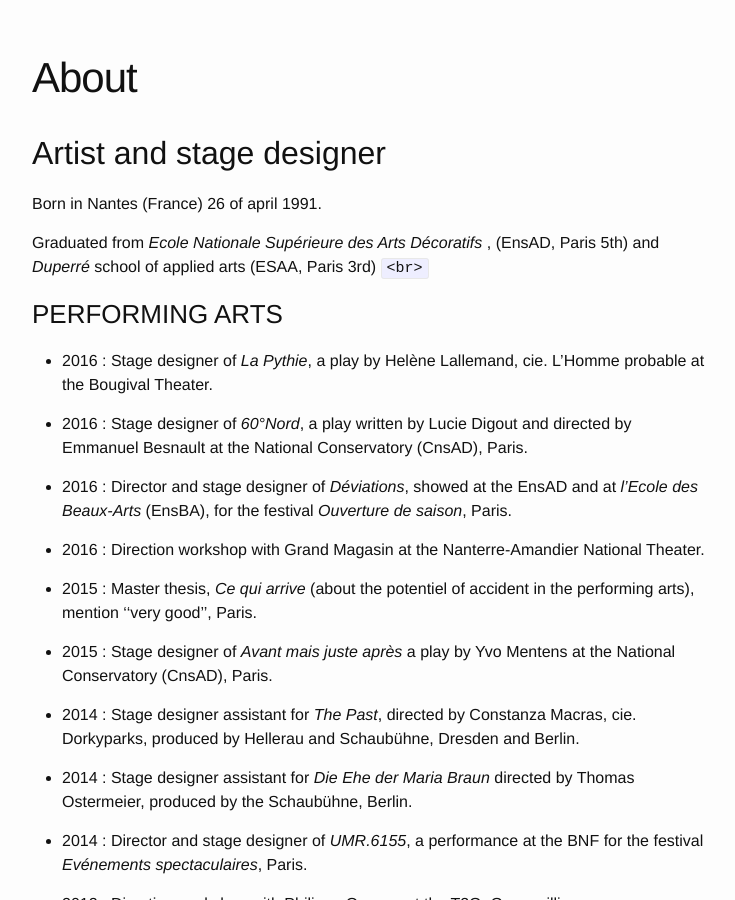
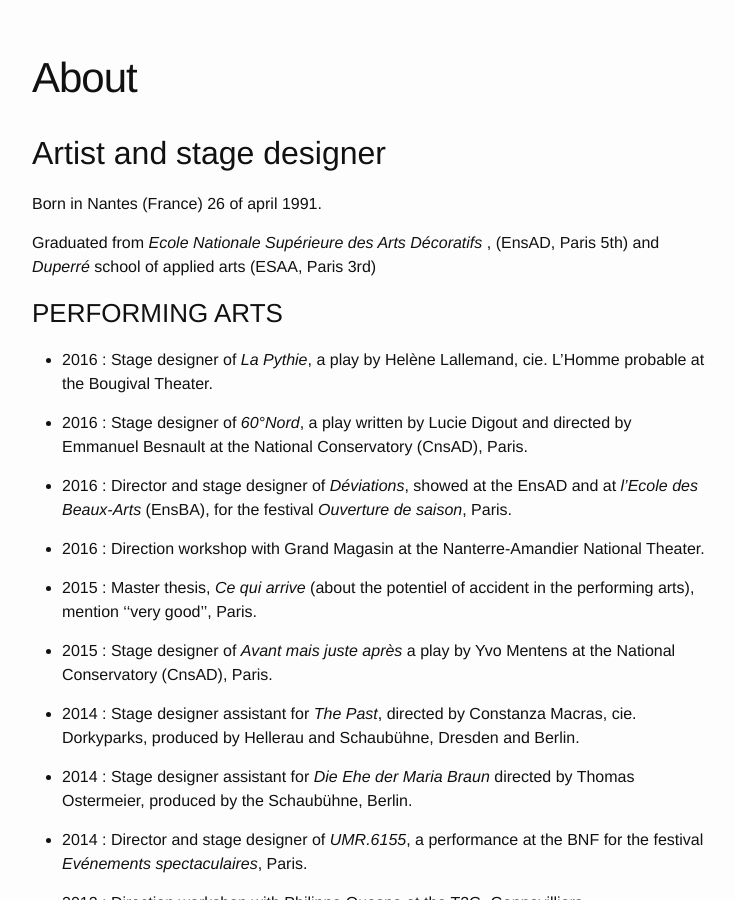
Before and after one commit to louiseds/louiseds.github.io, a Jekyll site: the page built from about.md, in a window 1280 px wide and 900 px high, scrolled down 436 px. Shown: the whole window, without its empty margins (268-1003 px from the left). Built offline with Jekyll 4.4.1, drawn with Linux system fonts in a browser that asks for light colours.

Commit message:
Updated About

```diff
--- a/about.md
+++ b/about.md
@@ -9,7 +9,8 @@ layout: page
 Born in Nantes (France) 26 of april 1991.
 
 Graduated from _Ecole Nationale Supérieure des Arts Décoratifs_ , (EnsAD, Paris 5th) and _Duperré_ school of applied arts (ESAA, Paris 3rd)
-`<br>`
+
+
 
 ### PERFORMING ARTS
 
```
